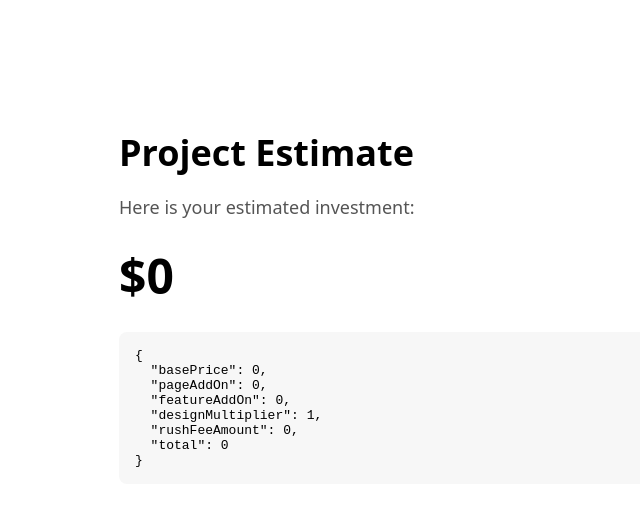
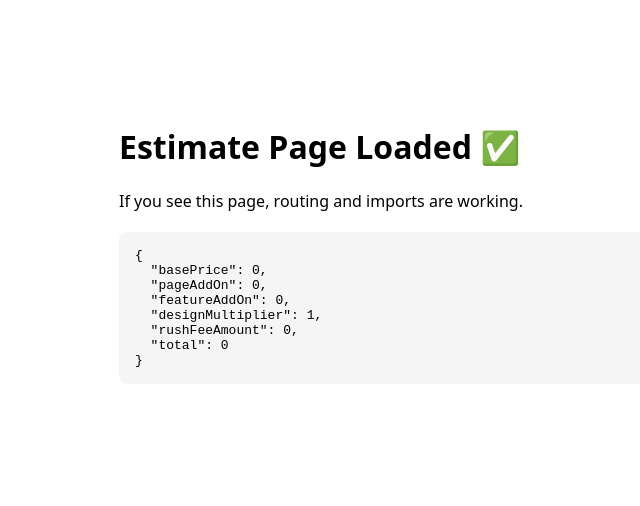
Before and after one commit to kkoly10/website-builder, a Next.js app: page /estimate in a window 1280 px wide. Shown: the top 506 px of the page, without its empty margins (121-761 px from the left). Built offline with nearby package versions, Linux system fonts and the light colour scheme.

Commit message:
Update page.tsx

```diff
--- a/app/estimate/page.tsx
+++ b/app/estimate/page.tsx
@@ -1,7 +1,7 @@
 "use client";
 
 import { useSearchParams } from "next/navigation";
-import { calculatePrice } from "@/lib/pricing";
+import { calculatePrice } from "../../lib/pricing";
 
 export default function EstimatePage() {
   const params = useSearchParams();
@@ -20,20 +20,20 @@ export default function EstimatePage() {
 
   return (
     <main style={{ maxWidth: 800, margin: "80px auto", padding: 24 }}>
-      <h1 style={{ fontSize: 36, marginBottom: 12 }}>
-        Project Estimate
-      </h1>
+      <h1 style={{ fontSize: 32 }}>Estimate Page Loaded ✅</h1>
 
-      <p style={{ fontSize: 18, color: "#555" }}>
-        Here is your estimated investment:
+      <p style={{ marginBottom: 20 }}>
+        If you see this page, routing and imports are working.
       </p>
 
-      <h2 style={{ fontSize: 48, margin: "24px 0" }}>
-        ${breakdown.total}
-      </h2>
-
-      <pre style={{ background: "#f7f7f7", padding: 16, borderRadius: 8 }}>
-{JSON.stringify(breakdown, null, 2)}
+      <pre
+        style={{
+          background: "#f5f5f5",
+          padding: 16,
+          borderRadius: 8,
+        }}
+      >
+        {JSON.stringify(breakdown, null, 2)}
       </pre>
     </main>
   );
```
